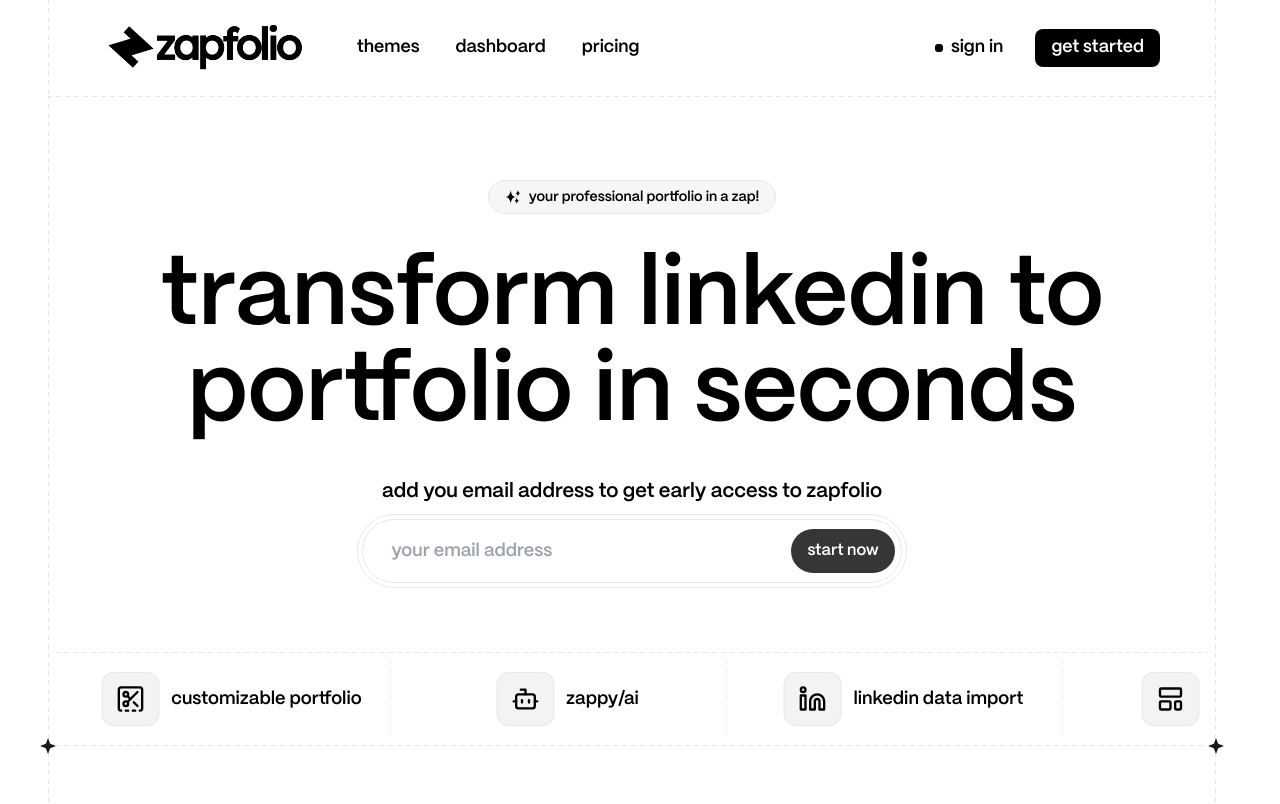
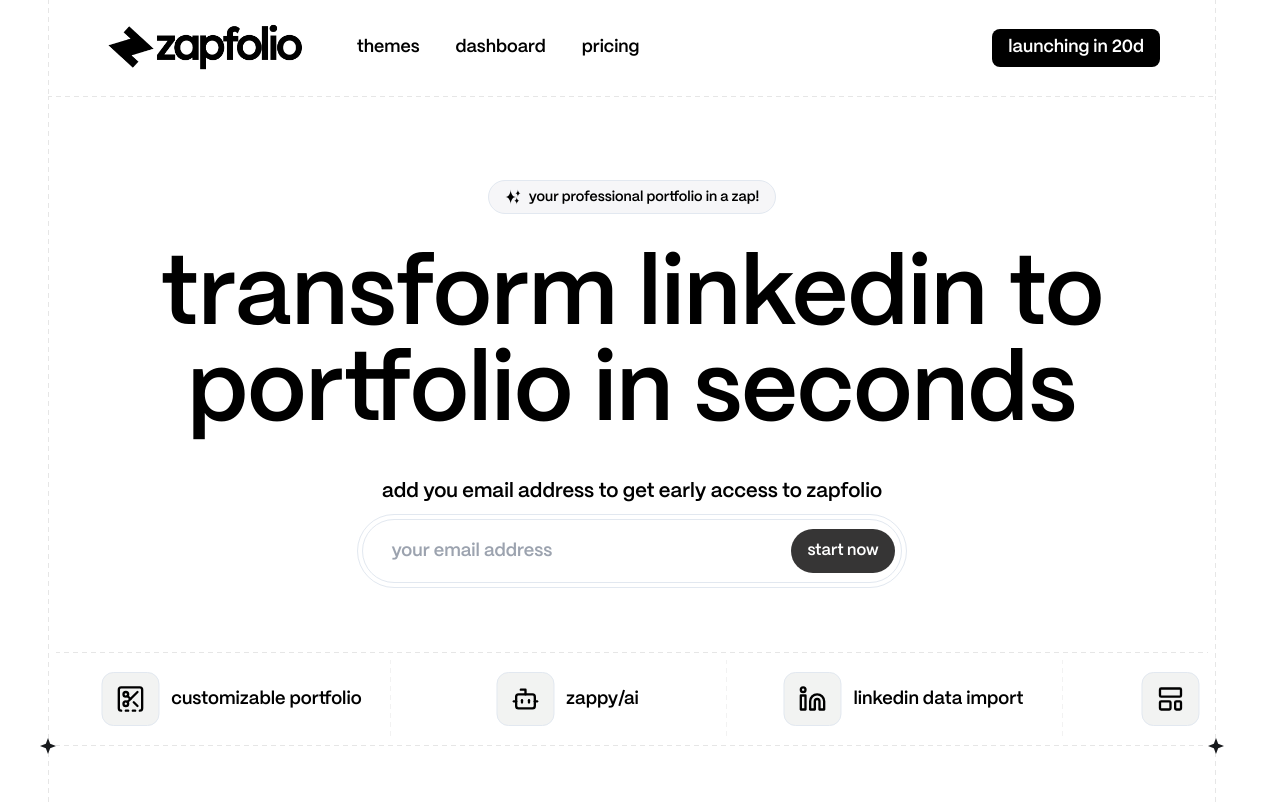
Before and after one commit to HEMANTH123SR/zapf, a Next.js app: page / in a window 1280 px wide. Shown: the top 804 px of the page. Built offline with nearby package versions, Linux system fonts and the light colour scheme.

Commit message:
some respo.. changes on nav

```diff
--- a/app/layout.tsx
+++ b/app/layout.tsx
@@ -23,7 +23,7 @@
       >
         <Nav />
         {children}
-        {/* <section
+        <section
           className="w-full"
           style={{ backgroundImage: "url('/top-left-right.svg')" }}
         >
@@ -38,7 +38,7 @@
             />
           </div>
           <Footer />
-        </section> */}
+        </section>
       </body>
     </html>
   );
--- a/app/page.tsx
+++ b/app/page.tsx
@@ -1,6 +1,5 @@
 import { HeroSection } from "@/components/HeroSection";
 import { LargeScreenFeatureSlider } from "@/components/LargeScreenFeatureSlider";
-import AnimatedGridPattern from "@/components/magicui/animated-grid-pattern";
 import { PortfoliosExamplesSection } from "@/components/ExampleSection";
 import { CtaWithPreviewCards } from "@/components/CtaWithPreviewCards";
 import { Faq } from "@/components/Faq";
@@ -8,7 +7,7 @@
 
 export default function Home() {
   return (
-    <main className="flex flex-col pb-[900px]">
+    <main className="flex flex-col">
       {/* containes hero section and feature slider */}
       <section
         className="w-full"
@@ -39,6 +38,7 @@
         </div>
         <PortfoliosExamplesSection />
       </section>
+      {/* cta section with portfolio demons  */}
       <section
         className="w-full hidden md:block"
         style={{ backgroundImage: "url('/top-left-right.svg')" }}
@@ -49,6 +49,7 @@
         </div>
         <CtaWithPreviewCards />
       </section>
+      {/* faq section */}
       <section
         className="w-full"
         style={{ backgroundImage: "url('/top-left-right.svg')" }}
--- a/components/Nav.tsx
+++ b/components/Nav.tsx
@@ -35,7 +35,10 @@
     >
       <nav className="flex space-x-9 items-center text-black ">
         <Link href={"/"} className="flex items-center justify-center mr-4 ">
-          <img className="h-10 lg:h-14  w-auto  " src="/full-logo.png" />
+          <img
+            className="h-[2.4rem] sm:h-10 lg:h-14  w-auto  "
+            src="/full-logo.png"
+          />
         </Link>
 
         <Link href={"/"} className="lg:block hidden ">
@@ -50,18 +53,18 @@
         </Link>
       </nav>
       <div className="flex space-x-8 items-center">
-        <div className=" justify-center items-center space-x-2 hidden lg:flex">
+        {/* <div className=" justify-center items-center space-x-2 hidden lg:flex">
           <div className="relative flex items-center justify-center w-2 h-2">
             <div className="absolute h-2 w-2 bg-black rounded-full"></div>
             <div className="absolute h-2 w-2 bg-black rounded-full animate-ping"></div>
             <div className="absolute h-2 w-2 bg-black opacity-75 rounded-full animate-pulse"></div>
           </div>
           <Link href={"/sign-in"}>Sign In</Link>
-        </div>
+        </div> */}
 
         <Link
           href={""}
-          className="border  lowercase text-black px-4 py-2 rounded-lg lg:hidden "
+          className="border text-sm sm:text-base lowercase text-black  px-3 sm:px-4 py-1.5 sm:py-2 rounded-lg lg:hidden "
         >
           launch: {daysRemaining}d
         </Link>
@@ -69,7 +72,7 @@
           href={"/themes"}
           className="bg-black text-white px-4 py-2.5 rounded-lg lg:block hidden"
         >
-          Get Started
+          launching in {daysRemaining}d
         </Link>
       </div>
     </header>
```
